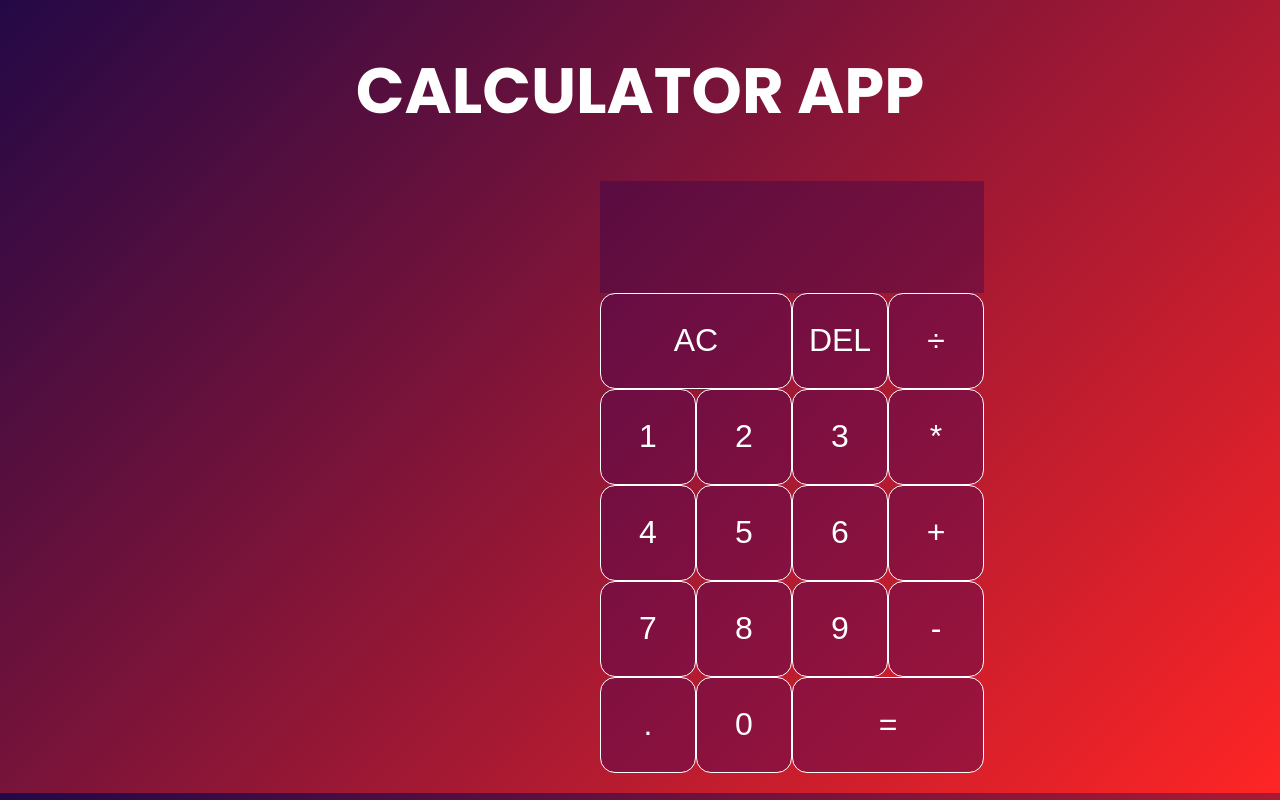
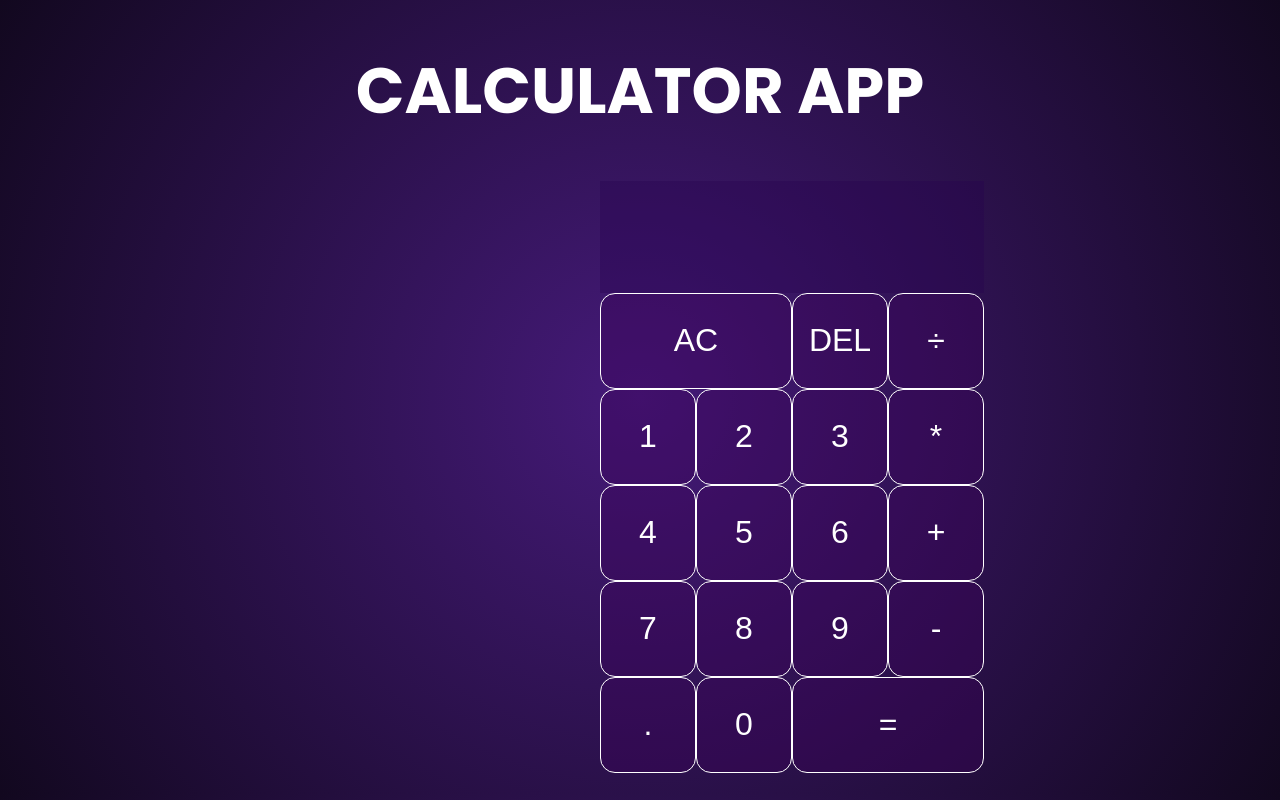
Before and after one commit to amanmodiii/Calculator-React, a React (Create React App) app: page / in a window 1280 px wide. Built offline with nearby package versions, Linux system fonts and the light colour scheme.

Commit message:
Updated background

```diff
--- a/src/styles.css
+++ b/src/styles.css
@@ -6,7 +6,8 @@
 
 body{
     margin: 0;
-    background: linear-gradient(135deg,#230846,#ff2525);
+    background: rgb(69,26,121);
+    background: radial-gradient(circle, rgba(69,26,121,1) 0%, rgba(18,8,31,1) 100%);
     font-family: 'Poppins', sans-serif;
     justify-content: center;
     align-items: center;
```
